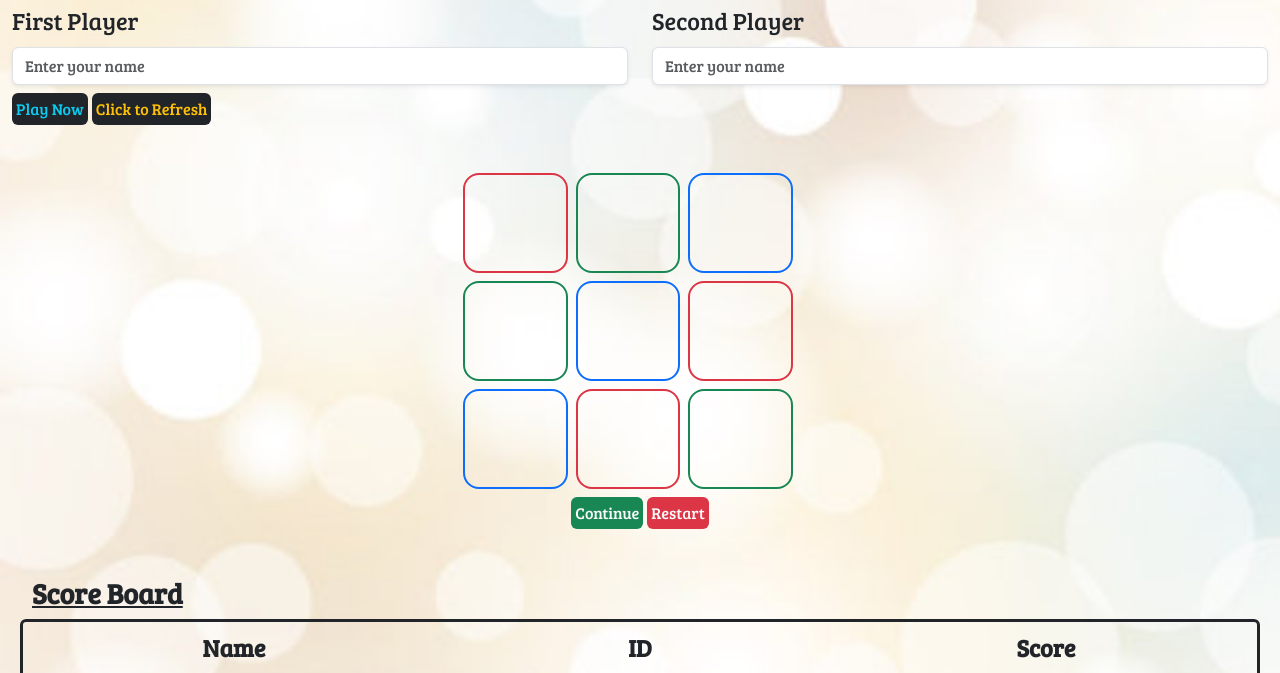
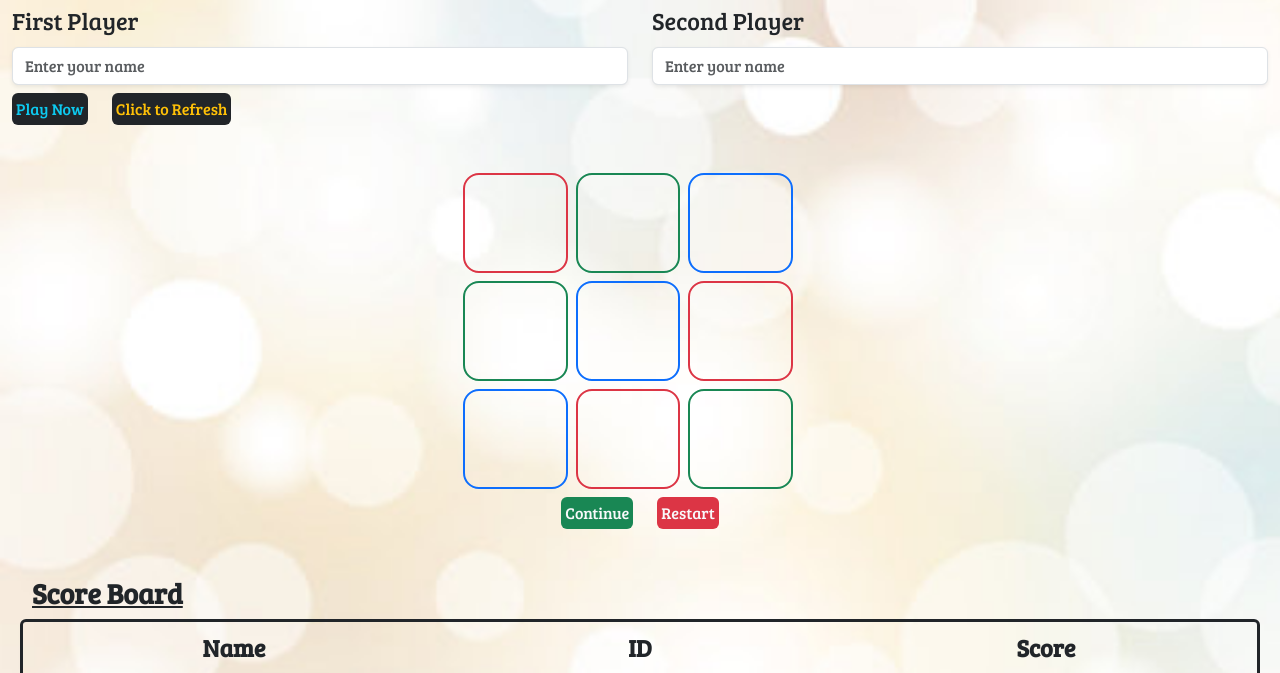
Before and after one commit to TemiTayo3/tic-tac-toe, a plain HTML site: page index.html in a window 1280 px wide. Shown: the part 53-726 px from the top of the page. Drawn offline with Linux system fonts and the light colour scheme.

Commit message:
Removed some css

```diff
--- a/style.css
+++ b/style.css
@@ -1,26 +1,16 @@
 @import url('https://fonts.googleapis.com/css2?family=Bree+Serif&family=DM+Serif+Display:ital@0;1&family=Mukta:wght@200&family=Ubuntu&display=swap');
 
 *{
-    padding: 0;
-    margin: 0;
-    box-sizing: border-box;
     font-family: 'Bree Serif', sans-serif;
-}
-html{
-    overflow-x: hidden;
 }
 
 main{
     background-image: url(images/ticktack.jpg);
     background-size: cover;
-    /* height: 160vh; */
     width: 100%;
     padding-bottom: 50px;
 }
 
-.text-warning{
-    margin-left: -20px;
-}
 
 
 .board{
@@ -46,8 +36,3 @@ main{
     height: 100px;
     box-shadow: 0px 0px 5px #1b76ff;
 }
-
-
-.restart{
-    margin-left: -20px;
-}
```
